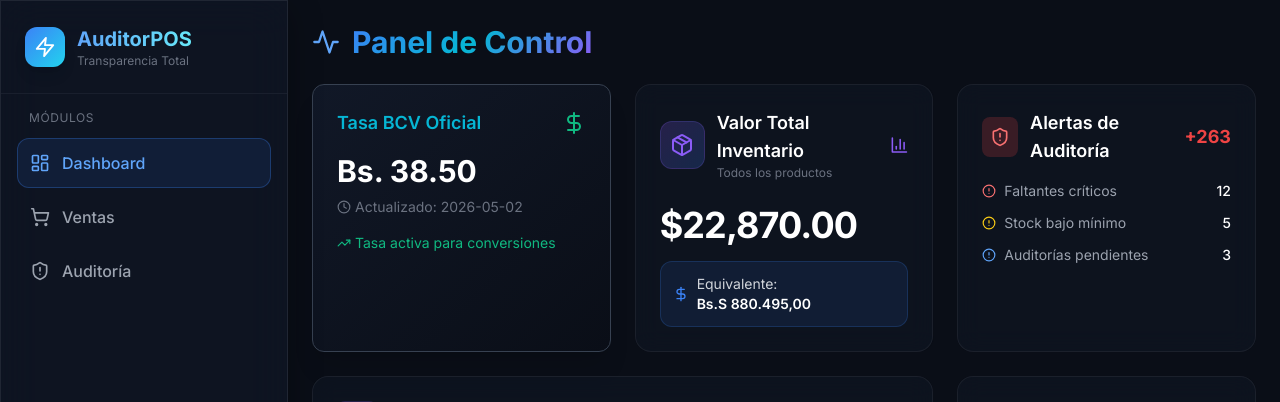
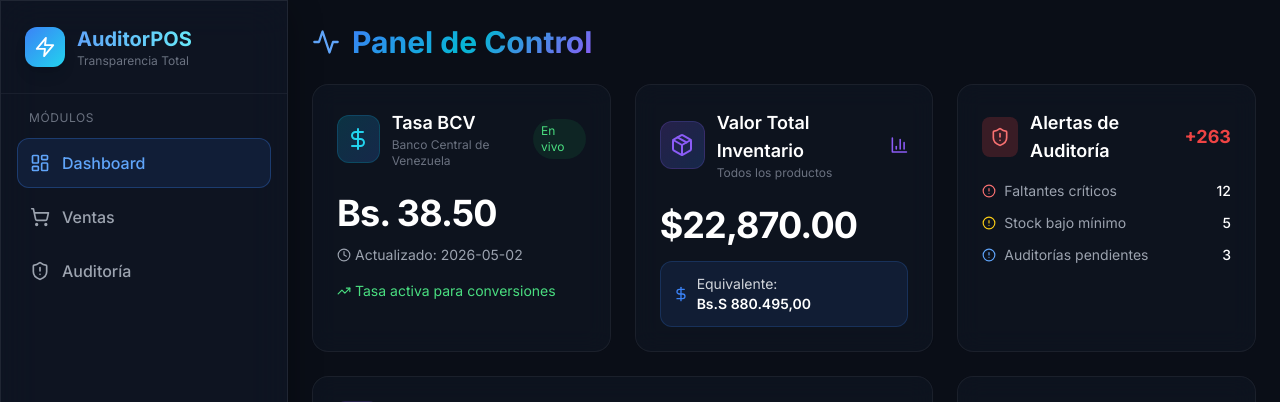
Before and after one commit to PosAuditortecnovavip/PosAuditortecnovavip.github.io, a React (Vite) app: page / in a window 1280 px wide. Shown: the top 402 px of the page. Built offline with nearby package versions, Linux system fonts and the light colour scheme; no server answers.

Commit message:
Update ExchangeRateCard.jsx

```diff
--- a/src/components/Dashboard/ExchangeRateCard.jsx
+++ b/src/components/Dashboard/ExchangeRateCard.jsx
@@ -2,27 +2,34 @@ import { DollarSign, TrendingUp, Clock } from 'lucide-react';
 
 export const ExchangeRateCard = ({ exchangeRate, loading }) => {
   return (
-    <div className="bg-gradient-to-br from-dark-800 to-dark-900 rounded-xl p-6 border border-dark-600 shadow-xl">
-      <div className="flex items-center justify-between mb-4">
-        <h3 className="text-lg font-semibold text-accent-cyan">Tasa BCV Oficial</h3>
-        <DollarSign className="text-accent-green" size={24} />
+    <div className="glass-card rounded-2xl p-6 animate-slide-up">
+      <div className="flex items-center justify-between mb-6">
+        <div className="flex items-center space-x-3">
+          <div className="w-12 h-12 rounded-xl bg-gradient-to-br from-cyan-500/20 to-blue-500/20 border border-cyan-500/20 flex items-center justify-center">
+            <DollarSign className="text-cyan-400" size={24} />
+          </div>
+          <div>
+            <h3 className="text-lg font-semibold text-white">Tasa BCV</h3>
+            <p className="text-xs text-gray-500">Banco Central de Venezuela</p>
+          </div>
+        </div>
+        <span className="px-2 py-1 bg-green-500/10 text-green-400 text-xs rounded-full">En vivo</span>
       </div>
-
       {loading ? (
         <div className="animate-pulse space-y-3">
-          <div className="h-8 bg-dark-600 rounded w-2/3"></div>
-          <div className="h-4 bg-dark-600 rounded w-1/2"></div>
+          <div className="h-10 bg-white/5 rounded-lg w-2/3"></div>
+          <div className="h-4 bg-white/5 rounded w-1/2"></div>
         </div>
       ) : (
         <>
-          <div className="text-3xl font-bold text-white mb-2">
+          <div className="text-4xl font-bold text-white tracking-tight">
             Bs. {exchangeRate?.rate?.toFixed(2)}
           </div>
-          <div className="flex items-center text-dark-500 text-sm">
+          <div className="flex items-center mt-3 text-sm text-gray-400">
             <Clock size={14} className="mr-1" />
             <span>Actualizado: {exchangeRate?.date}</span>
           </div>
-          <div className="mt-4 flex items-center text-accent-green text-sm">
+          <div className="mt-4 flex items-center text-green-400 text-sm">
             <TrendingUp size={14} className="mr-1" />
             <span>Tasa activa para conversiones</span>
           </div>
```
